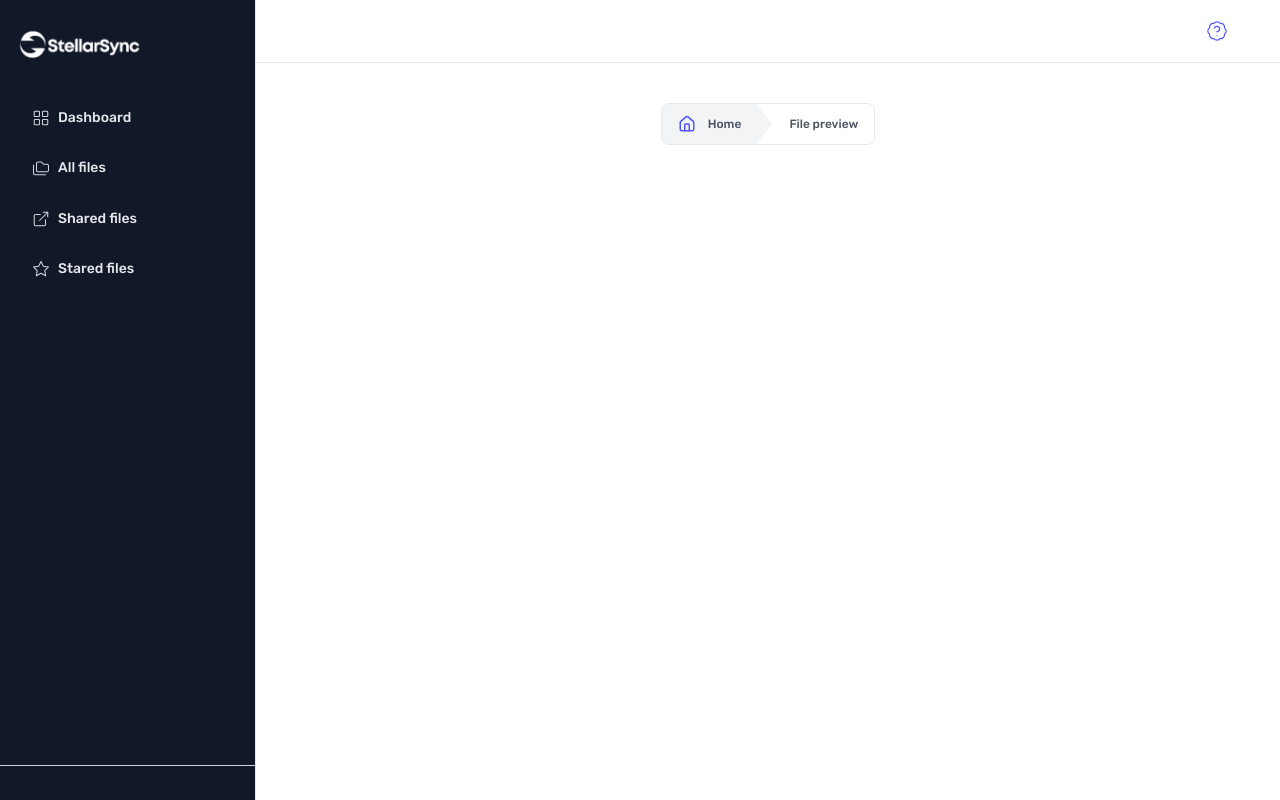
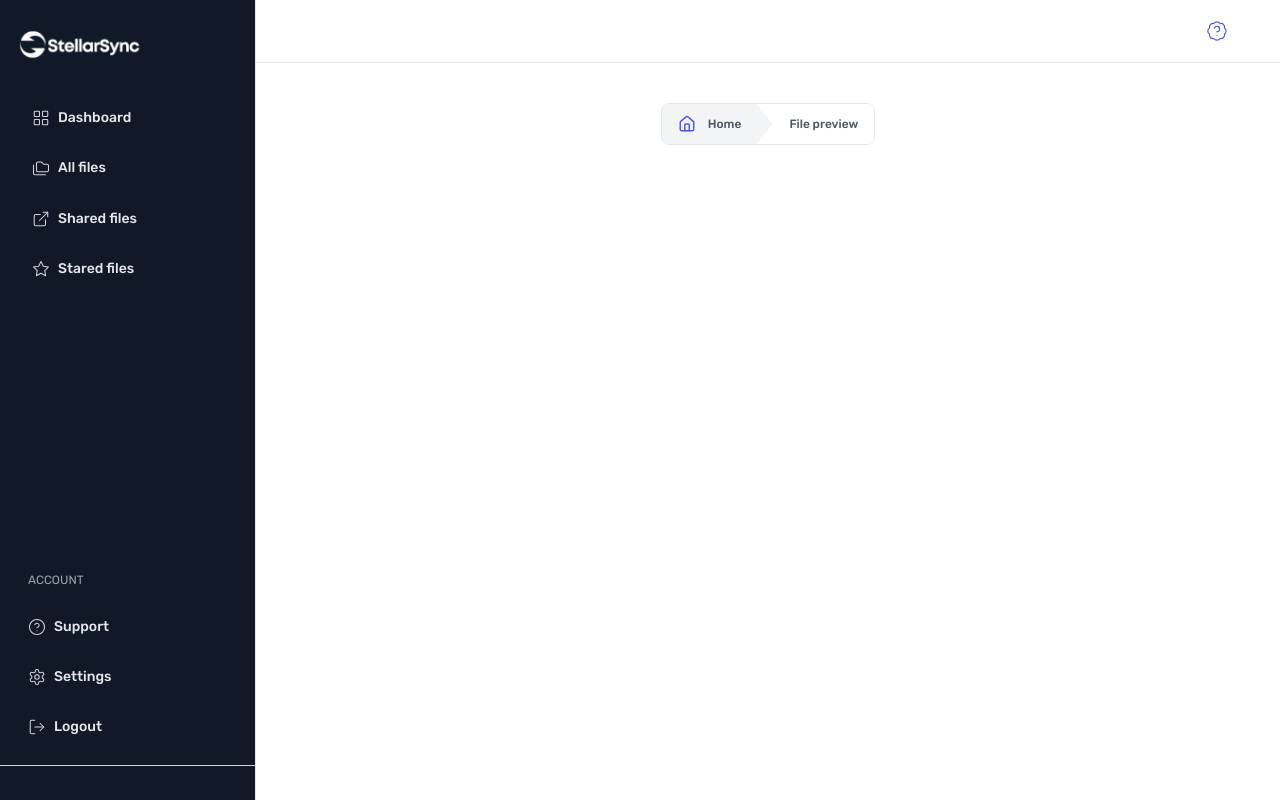
Before and after one commit to abdrzqsalihu/stellar-sync, a Next.js app: page /file-preview/1 in a window 1280 px wide. Built offline with nearby package versions, Linux system fonts and the light colour scheme; no server answers; the database is empty.

Commit message:
added extra links to the sidebar.

```diff
--- a/app/(dashboard)/_components/Sidebar.jsx
+++ b/app/(dashboard)/_components/Sidebar.jsx
@@ -7,6 +7,7 @@ import { usePathname } from "next/navigation";
 import Image from "next/image";
 import Link from "next/link";
 import React, { useState, useEffect } from "react";
+import { CircleHelp, LogOut, Settings } from "lucide-react";
 
 function Sidebar({ openNavigation, toggleNavigation }) {
   const { user } = useUser();
@@ -79,8 +80,67 @@ function Sidebar({ openNavigation, toggleNavigation }) {
           </ul>
         </div>
 
-        <div className="sticky inset-x-0 bottom-0 border-t border-gray-300">
-          <div className="flex items-center gap-2 p-4">
+        <div className="sticky inset-x-0 bottom-0">
+          <ul className="space-y-[0.4rem] p-4">
+            <p className="uppercase text-[12px] text-gray-400 px-3 mb-4">
+              ACCOUNT
+            </p>
+            <li>
+              <a
+                onClick={() => {
+                  handleClick();
+                }}
+                href="https://wa.me/+2348085458632"
+                target="_blank"
+                className={`rounded-lg px-3 py-3 text-sm font-medium flex items-center text-gray-200`}
+              >
+                <CircleHelp
+                  strokeWidth={1.4}
+                  size={18}
+                  color={`#D1D5DB`}
+                  className="mr-2"
+                />{" "}
+                <span>Support</span>
+              </a>
+            </li>
+
+            <li>
+              <Link
+                onClick={() => {
+                  handleClick();
+                }}
+                href="/"
+                className={`rounded-lg px-3 py-3 text-sm font-medium flex items-center text-gray-200`}
+              >
+                <Settings
+                  strokeWidth={1.4}
+                  size={18}
+                  color={`#D1D5DB`}
+                  className="mr-2"
+                />{" "}
+                <span>Settings</span>
+              </Link>
+            </li>
+
+            <li>
+              <Link
+                onClick={() => {
+                  handleClick();
+                }}
+                href="/"
+                className={`rounded-lg px-3 py-3 text-sm font-medium flex items-center text-gray-200`}
+              >
+                <LogOut
+                  strokeWidth={1.4}
+                  size={18}
+                  color={`#D1D5DB`}
+                  className="mr-2"
+                />{" "}
+                <span>Logout</span>
+              </Link>
+            </li>
+          </ul>
+          <div className="flex items-center gap-2 p-4 border-t border-gray-300">
             <UserButton />
             <div>
               <p className="text-xs text-white">
```
